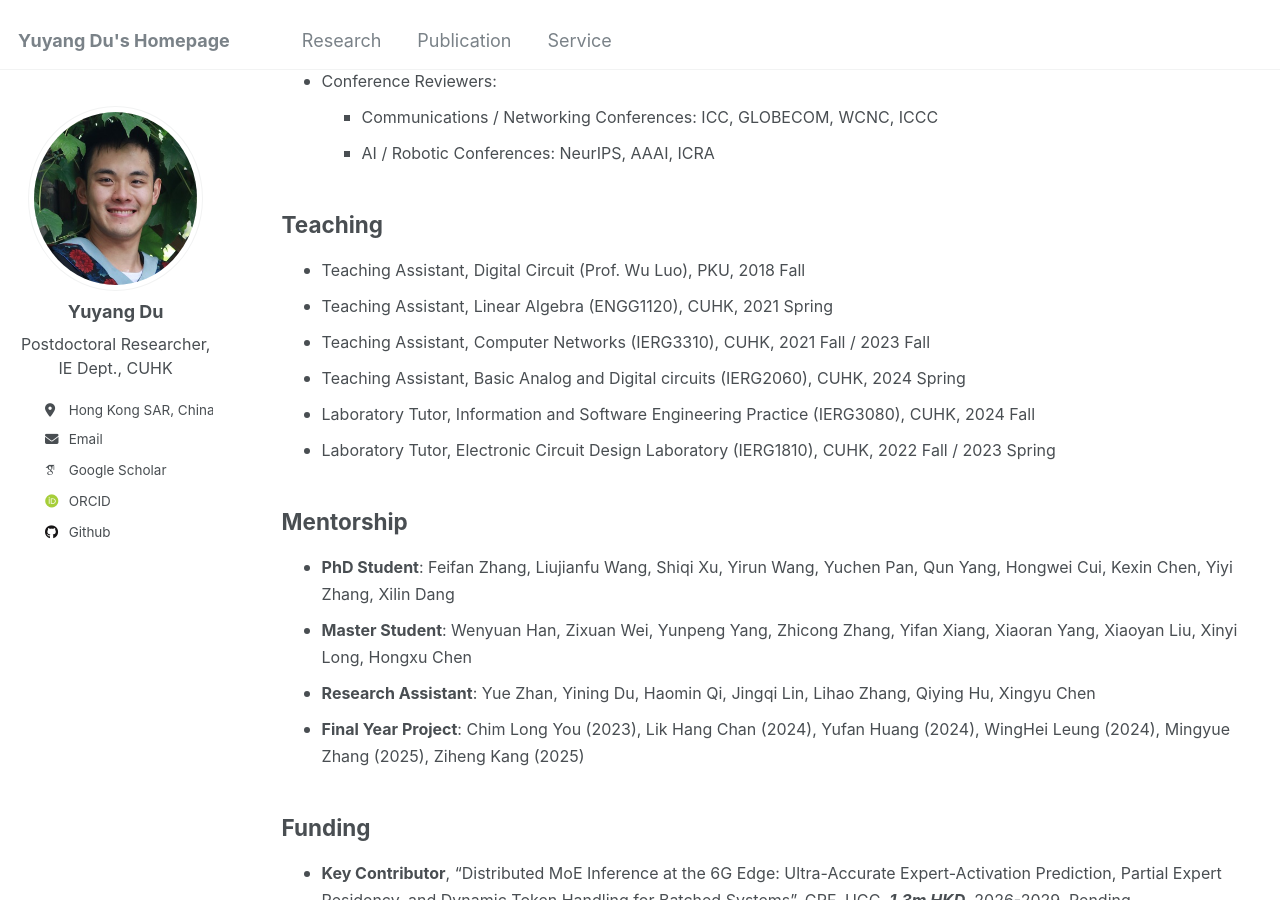
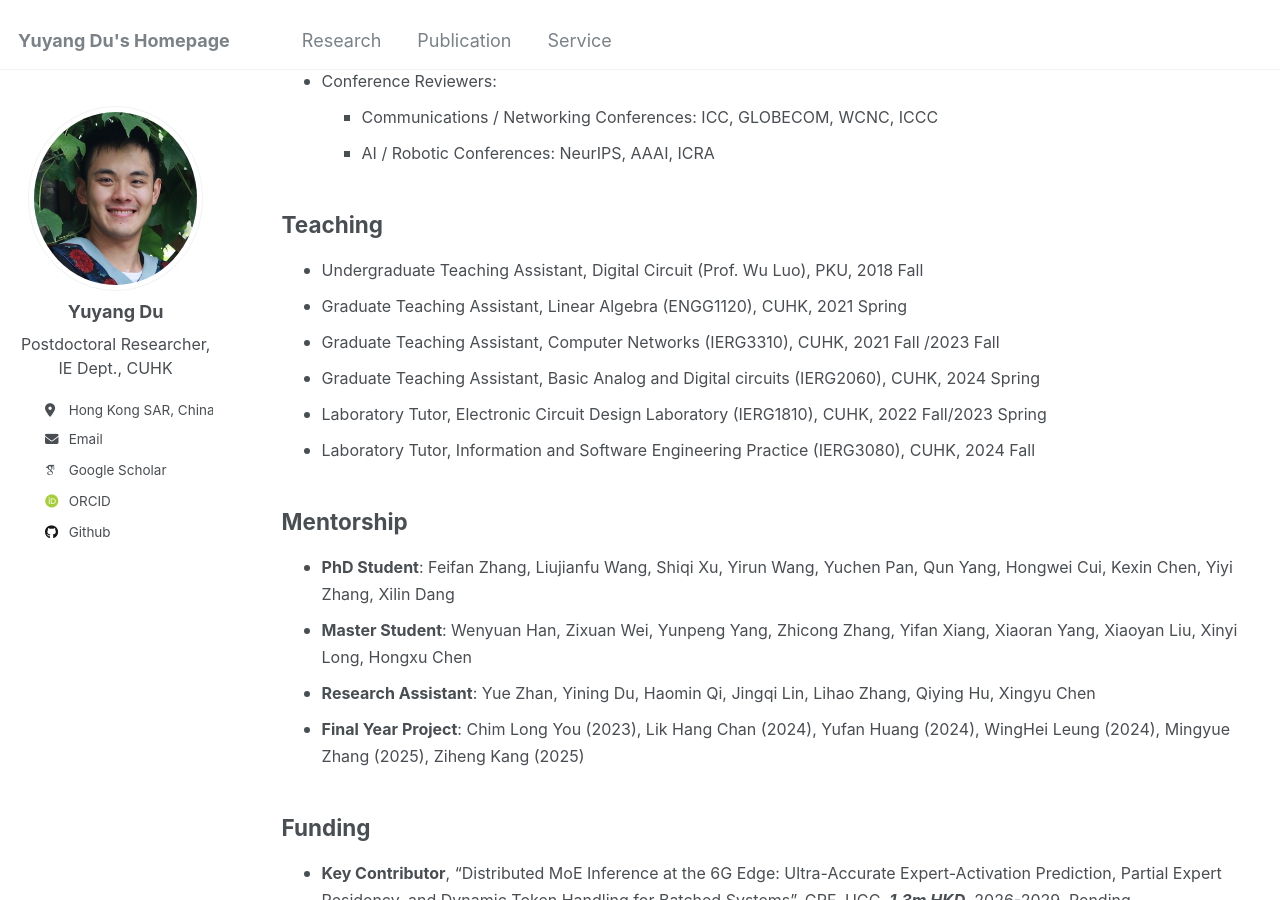
Before and after one commit to yuyangdu01/yuyangdu01.github.io, a Jekyll site: the page built from _pages/cv.md, in a window 1280 px wide and 900 px high, scrolled down 309 px. Built offline with Jekyll 4.4.1, drawn with Linux system fonts in a browser that asks for light colours; some web fonts are replaced.

Commit message:
Update cv.md

```diff
--- a/_pages/cv.md
+++ b/_pages/cv.md
@@ -30,12 +30,12 @@ Reviewer
 
 Teaching
 ------
-* <font size=3>Teaching Assistant, Digital Circuit (Prof. Wu Luo), PKU, 2018 Fall</font>
-* <font size=3>Teaching Assistant, Linear Algebra (ENGG1120), CUHK, 2021 Spring</font>
-* <font size=3>Teaching Assistant, Computer Networks (IERG3310), CUHK, 2021 Fall / 2023 Fall</font>
-* <font size=3>Teaching Assistant, Basic Analog and Digital circuits (IERG2060), CUHK, 2024 Spring</font>
+* <font size=3>Undergraduate Teaching Assistant, Digital Circuit (Prof. Wu Luo), PKU, 2018 Fall</font>
+* <font size=3>Graduate Teaching Assistant, Linear Algebra (ENGG1120), CUHK, 2021 Spring</font>
+* <font size=3>Graduate Teaching Assistant, Computer Networks (IERG3310), CUHK, 2021 Fall /2023 Fall</font>
+* <font size=3>Graduate Teaching Assistant, Basic Analog and Digital circuits (IERG2060), CUHK, 2024 Spring</font>
+* <font size=3>Laboratory Tutor, Electronic Circuit Design Laboratory (IERG1810), CUHK, 2022 Fall/2023 Spring</font>
 * <font size=3>Laboratory Tutor, Information and Software Engineering Practice (IERG3080), CUHK, 2024 Fall</font>
-* <font size=3>Laboratory Tutor, Electronic Circuit Design Laboratory (IERG1810), CUHK, 2022 Fall / 2023 Spring</font>
 
 
 Mentorship
```
